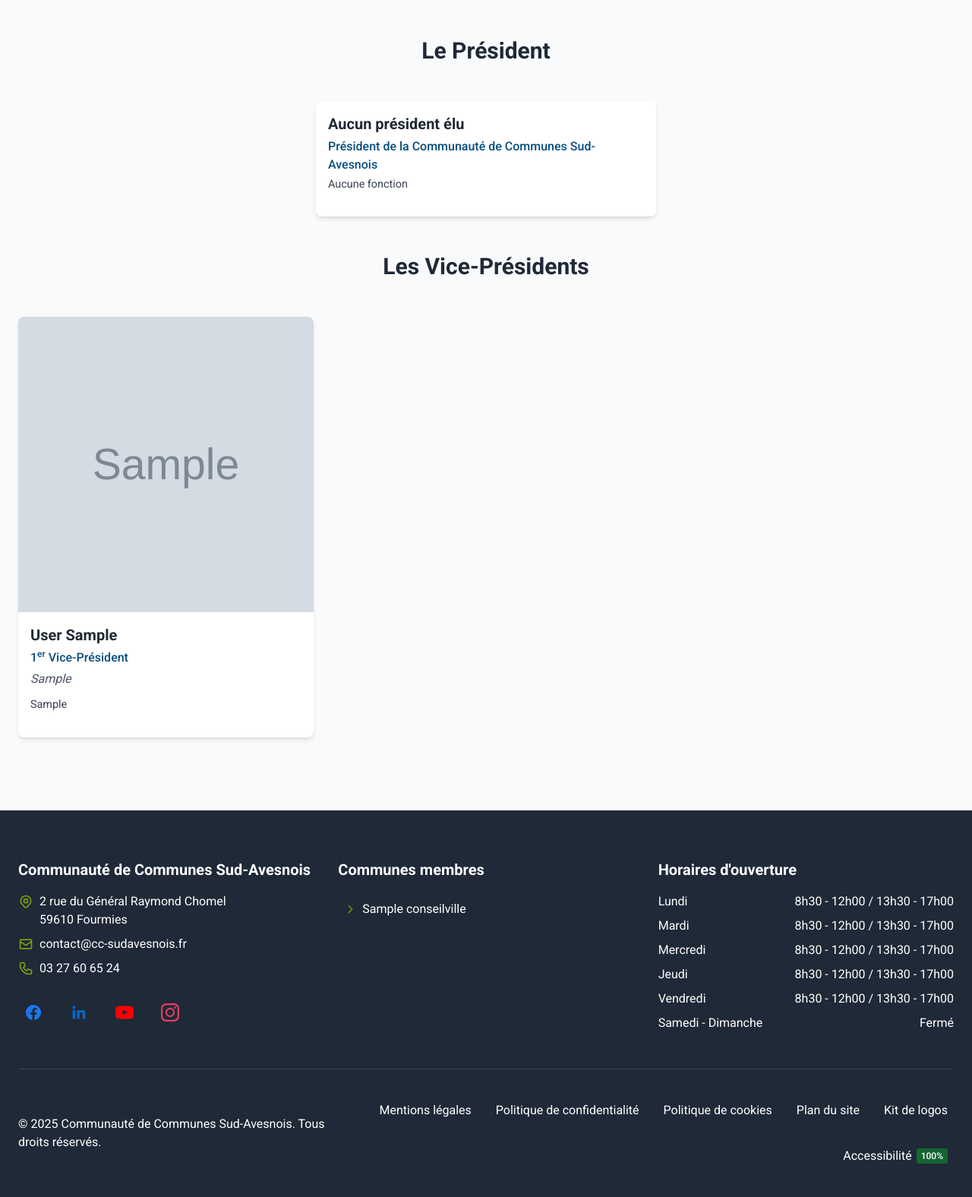
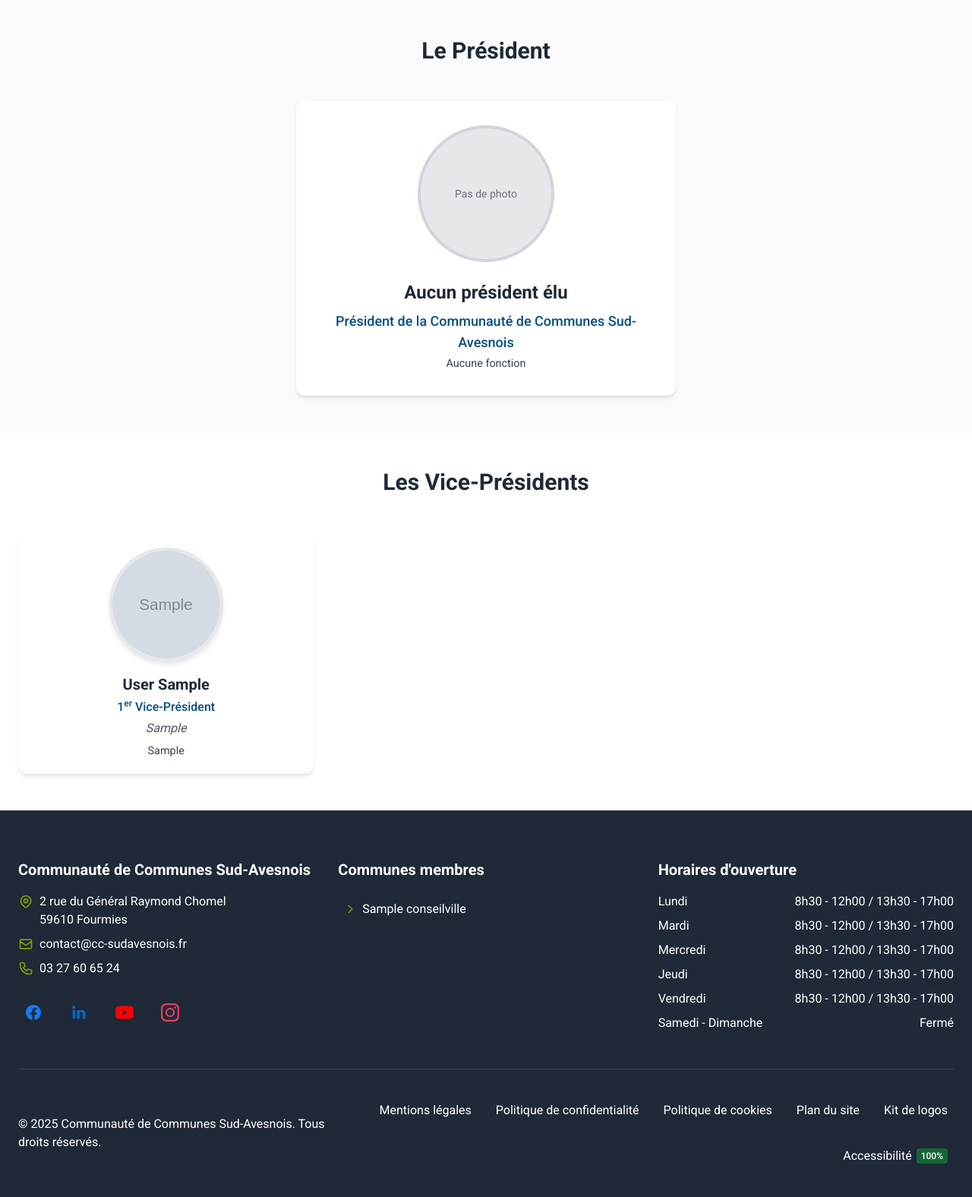
Before and after one commit to gestionsiteccsa/cc-sudavesnois, a Django app: page /bureau-communautaire/ in a window 1280 px wide. Shown: the part 871-2447 px from the top of the page at 76% size. Run offline with Django 5.2, Linux system fonts and the light colour scheme; tables that the repository leaves empty hold one stand-in row (values such as "Sample post"); grey boxes marked "Sample" are stand-in pictures; style sheets or scripts are compiled from the project's sources; some libraries are stand-ins or nearby versions.

Commit message:
update design elu

```diff
--- a/bureau_communautaire/templates/bureau_communautaire/elus.html
+++ b/bureau_communautaire/templates/bureau_communautaire/elus.html
@@ -47,106 +47,98 @@
     </section>
 
     <!-- Président -->
-    {% if president != None %}
     <section id="president" class="py-12 bg-gray-50 dark:bg-gray-900">
         <div class="container mx-auto px-4 md:px-6">
             <h2 class="text-3xl font-bold text-center text-gray-800 dark:text-gray-200 mb-12">Le Président</h2>
 
-            <div class="max-w-5xl mx-auto">
-                <article class="elu-card bg-white dark:bg-gray-800 rounded-lg shadow-md dark:shadow-gray-900 overflow-hidden mx-auto max-w-md">
-                    <div class="elu-image-wrapper">
+            <div class="max-w-2xl mx-auto">
+                {% if president != None %}
+                <article class="elu-card elu-card-president bg-white dark:bg-gray-800 rounded-xl shadow-md dark:shadow-gray-900 overflow-hidden text-center p-6 md:p-8">
+                    <div class="elu-image-wrapper-president">
                         {% if president.picture %}
-                        <img src="{{ president.picture.url }}" alt="Portrait de {{president.last_name}} {{president.first_name}}, Président de la Communauté de Communes Sud-Avesnois" class="transition-transform duration-300" onerror="this.src=''" loading="lazy">
+                        <img src="{{ president.picture.url }}" alt="Portrait de {{president.last_name}} {{president.first_name}}, Président de la Communauté de Communes Sud-Avesnois" class="elu-photo" onerror="this.src=''" loading="lazy">
                         {% else %}
-                        <div class="w-32 h-32 flex items-center justify-center bg-gray-300 text-gray-600 rounded-full mx-auto">
-                            <span class="text-sm">Pas de photo</span>
+                        <div class="elu-photo-placeholder">
+                            <span>Pas de photo</span>
                         </div>
                         {% endif %}
                     </div>
-                    <div class="p-4">
-                        <h3 class="text-xl font-bold text-gray-800 dark:text-gray-200 mb-1">{{president.last_name}} {{president.first_name}}</h3>
-                        <p class="elu-role mb-1">{{ president.role }}</p>
+                    <div class="mt-6">
+                        <h3 class="text-2xl font-bold text-gray-800 dark:text-gray-200 mb-2">{{president.last_name}} {{president.first_name}}</h3>
+                        <p class="elu-role text-lg mb-1">{{ president.role }}</p>
                         <p class="elu-commune text-gray-600 dark:text-gray-600 mb-3">{{ president.profession }}</p>
-                        <p class="elu-fonction text-gray-700 dark:text-gray-700 mb-4">{{ president.function|default:"" }}</p>
+                        <p class="elu-fonction text-gray-700 dark:text-gray-700">{{ president.function|default:"" }}</p>
                     </div>
                 </article>
+                {% else %}
+                <article class="elu-card elu-card-president bg-white dark:bg-gray-800 rounded-xl shadow-md dark:shadow-gray-900 overflow-hidden text-center p-6 md:p-8">
+                    <div class="elu-image-wrapper-president">
+                        <div class="elu-photo-placeholder">
+                            <span>Pas de photo</span>
+                        </div>
+                    </div>
+                    <div class="mt-6">
+                        <h3 class="text-2xl font-bold text-gray-800 dark:text-gray-200 mb-2">Aucun président élu</h3>
+                        <p class="elu-role text-lg mb-1">Président de la Communauté de Communes Sud-Avesnois</p>
+                        <p class="elu-fonction text-gray-700 dark:text-gray-700">Aucune fonction</p>
+                    </div>
+                </article>
+                {% endif %}
             </div>
         </div>
     </section>
-    {% else %}
-    <section id="president" class="py-12 bg-gray-50 dark:bg-gray-900">
-        <div class="container mx-auto px-4 md:px-6">
-            <h2 class="text-3xl font-bold text-center text-gray-800 dark:text-gray-200 mb-12">Le Président</h2>
-
-            <div class="max-w-5xl mx-auto">
-                <article class="elu-card bg-white dark:bg-gray-800 rounded-lg shadow-md dark:shadow-gray-900 overflow-hidden mx-auto max-w-md">
-                    <div class="p-4">
-                        <h3 class="text-xl font-bold text-gray-800 dark:text-gray-200 mb-1">Aucun président élu</h3>
-                        <p class="elu-role mb-1">Président de la Communauté de Communes Sud-Avesnois</p>
-                        <p class="elu-fonction text-gray-700 dark:text-gray-700 mb-4">Aucune fonction</p>
-                    </div>
-                </article>
-            </div>
-        </div>
-    {% endif %}
 
 
     <!-- Vice-Présidents -->
-    {% if elus != None %}
     <section id="vice-presidents" class="py-12 dark:bg-gray-800">
         <div class="container mx-auto px-4 md:px-6">
             <h2 class="text-3xl font-bold text-center text-gray-800 dark:text-gray-200 mb-12">Les Vice-Présidents</h2>
 
             <div class="grid sm:grid-cols-1 md:grid-cols-3 gap-6 md:gap-8">
-                <!-- VP -->
+                {% if elus != None %}
                 {% for vicep in elus %}
-                <article class="elu-card bg-white dark:bg-gray-800 rounded-lg shadow-md dark:shadow-gray-900 overflow-hidden">
-                    <div class="elu-image-wrapper">
+                <article class="elu-card elu-card-vice bg-white dark:bg-gray-800 rounded-xl shadow-md dark:shadow-gray-900 overflow-hidden text-center p-5">
+                    <div class="elu-image-wrapper-vice">
                         {% if vicep.picture %}
-                        <img src="{{ vicep.picture.url }}" alt="Portrait de {{vicep.last_name}} {{vicep.first_name}}, {{vicep.rank}}  {{ vicep.role }}" class="transition-transform duration-300" onerror="this.src=''" loading="lazy">
+                        <img src="{{ vicep.picture.url }}" alt="Portrait de {{vicep.last_name}} {{vicep.first_name}}, {{vicep.rank}} {{ vicep.role }}" class="elu-photo" onerror="this.src=''" loading="lazy">
                         {% else %}
-                        <div class="w-32 h-32 flex items-center justify-center bg-gray-300 text-gray-600 rounded-full mx-auto">
-                            <span class="text-sm">Pas de photo</span>
+                        <div class="elu-photo-placeholder">
+                            <span>Pas de photo</span>
                         </div>
                         {% endif %}
                     </div>
-                    <div class="p-4">
+                    <div class="mt-4">
                         <h3 class="text-xl font-bold text-gray-800 dark:text-gray-200 mb-1">{{vicep.last_name}} {{vicep.first_name}}</h3>
                         <p class="elu-role mb-1">
                             {% if vicep.rank == 1 %}
                                 {{ vicep.rank }}<sup>er</sup>
-                            {% endif %}
-                            {% if vicep.rank != 1 %}
+                            {% else %}
                                 {{ vicep.rank }}<sup>ème</sup>
                             {% endif %}
                             {{ vicep.role }}
                         </p>
-                        <p class="elu-commune text-gray-600 dark:text-gray-600 mb-3">{{vicep.profession}}</p>
-                        <p class="elu-fonction text-gray-700 dark:text-gray-700 mb-4">{{vicep.function|default:""}}</p>
+                        <p class="elu-commune text-gray-600 dark:text-gray-600 mb-2">{{vicep.profession}}</p>
+                        <p class="elu-fonction text-gray-700 dark:text-gray-700">{{vicep.function|default:""}}</p>
                     </div>
                 </article>
                 {% endfor %}
+                {% else %}
+                <article class="elu-card elu-card-vice bg-white dark:bg-gray-800 rounded-xl shadow-md dark:shadow-gray-900 overflow-hidden text-center p-5 sm:col-span-1 md:col-span-3 max-w-md mx-auto">
+                    <div class="elu-image-wrapper-vice">
+                        <div class="elu-photo-placeholder">
+                            <span>Pas de photo</span>
+                        </div>
+                    </div>
+                    <div class="mt-4">
+                        <h3 class="text-xl font-bold text-gray-800 dark:text-gray-200 mb-1">Aucun vice-président élu</h3>
+                        <p class="elu-role mb-1">Vice-Président de la Communauté de Communes Sud-Avesnois</p>
+                        <p class="elu-fonction text-gray-700 dark:text-gray-700">Aucune fonction</p>
+                    </div>
+                </article>
+                {% endif %}
             </div>
         </div>
     </section>
-    {% else %}
-    <section id="vice-presidents" class="py-12 dark:bg-gray-800">
-        <div class="container mx-auto px-4 md:px-6">
-            <h2 class="text-3xl font-bold text-center text-gray-800 dark:text-gray-200 mb-12">Les Vice-Présidents</h2>
-
-            <div class="grid sm:grid-cols-1 md:grid-cols-3 gap-6 md:gap-8">
-                <!-- VP 1 -->
-                <article class="elu-card bg-white dark:bg-gray-800 rounded-lg shadow-md dark:shadow-gray-900 overflow-hidden">
-                    <div class="p-4">
-                        <h3 class="text-xl font-bold text-gray-800 dark:text-gray-200 mb-1">Aucun vice-président élu</h3>
-                        <p class="elu-role mb-1">Vice-Président de la Communauté de Communes Sud-Avesnois</p>
-                        <p class="elu-fonction text-gray-700 dark:text-gray-700 mb-4">Aucune fonction</p>
-                    </div>
-                </article>
-            </div>
-        </div>
-    </section>
-    {% endif %}
 </div>
 
 {% endblock %}
--- a/static/css/elus.css
+++ b/static/css/elus.css
@@ -12,26 +12,59 @@
     box-shadow: 0 10px 20px rgba(0, 106, 179, 0.2);
 }
 
-.elu-card:hover .elu-image-wrapper img {
-    transform: scale(1.05);
+/* Photo circulaire (bulle) */
+.elu-photo {
+    width: 150px;
+    height: 150px;
+    border-radius: 50%;
+    object-fit: cover;
+    border: 4px solid #e5e7eb;
+    transition: transform 0.5s ease, box-shadow 0.3s ease;
+    box-shadow: 0 4px 6px rgba(0, 0, 0, 0.1);
 }
 
-.elu-image-wrapper {
-    overflow: hidden;
-    position: relative;
-    padding-top: 100%; /* Ratio 1:1 pour l'image */
+.elu-card:hover .elu-photo {
+    transform: scale(1.08);
+    box-shadow: 0 8px 12px rgba(0, 106, 179, 0.3);
+    border-color: #064d7e;
 }
 
-.elu-image-wrapper img {
-    position: absolute;
-    top: 0;
-    left: 0;
-    width: 100%;
-    height: 100%;
-    object-fit: cover;
-    transition: transform 0.5s ease;
+/* Placeholder photo */
+.elu-photo-placeholder {
+    width: 150px;
+    height: 150px;
+    border-radius: 50%;
+    background-color: #e5e7eb;
+    display: flex;
+    align-items: center;
+    justify-content: center;
+    margin: 0 auto;
+    border: 4px solid #d1d5db;
+    color: #6b7280;
+    font-size: 0.875rem;
 }
 
+/* Conteneurs d'image */
+.elu-image-wrapper-president,
+.elu-image-wrapper-vice {
+    display: flex;
+    justify-content: center;
+    align-items: center;
+}
+
+/* Carte président - plus grande */
+.elu-card-president {
+    max-width: 500px;
+    margin: 0 auto;
+}
+
+.elu-card-president .elu-photo,
+.elu-card-president .elu-photo-placeholder {
+    width: 180px;
+    height: 180px;
+}
+
+/* Texte centré */
 .elu-role {
     color: #064d7e;
     font-weight: 500;
```
Also changed, not shown: other parts of static/css/elus.css (+41 -7 lines).
